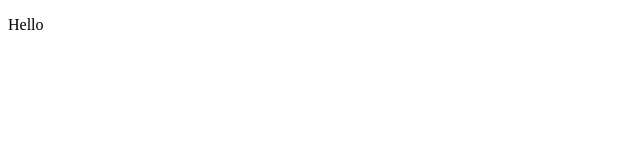
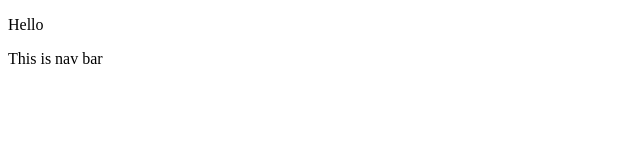
Before and after one commit to Pavani-1804/firstrepo, a plain HTML site: page index.html in a window 1280 px wide. Shown: the full height of the page, 0-640 px from the left. Drawn offline with Linux system fonts and the light colour scheme.

Commit message:
push action completed

```diff
--- a/index.html
+++ b/index.html
@@ -9,6 +9,7 @@
 
 <body>
     <p>Hello</p>
+    <nav>This is nav bar</nav>
 </body>
 
 </html>
```
